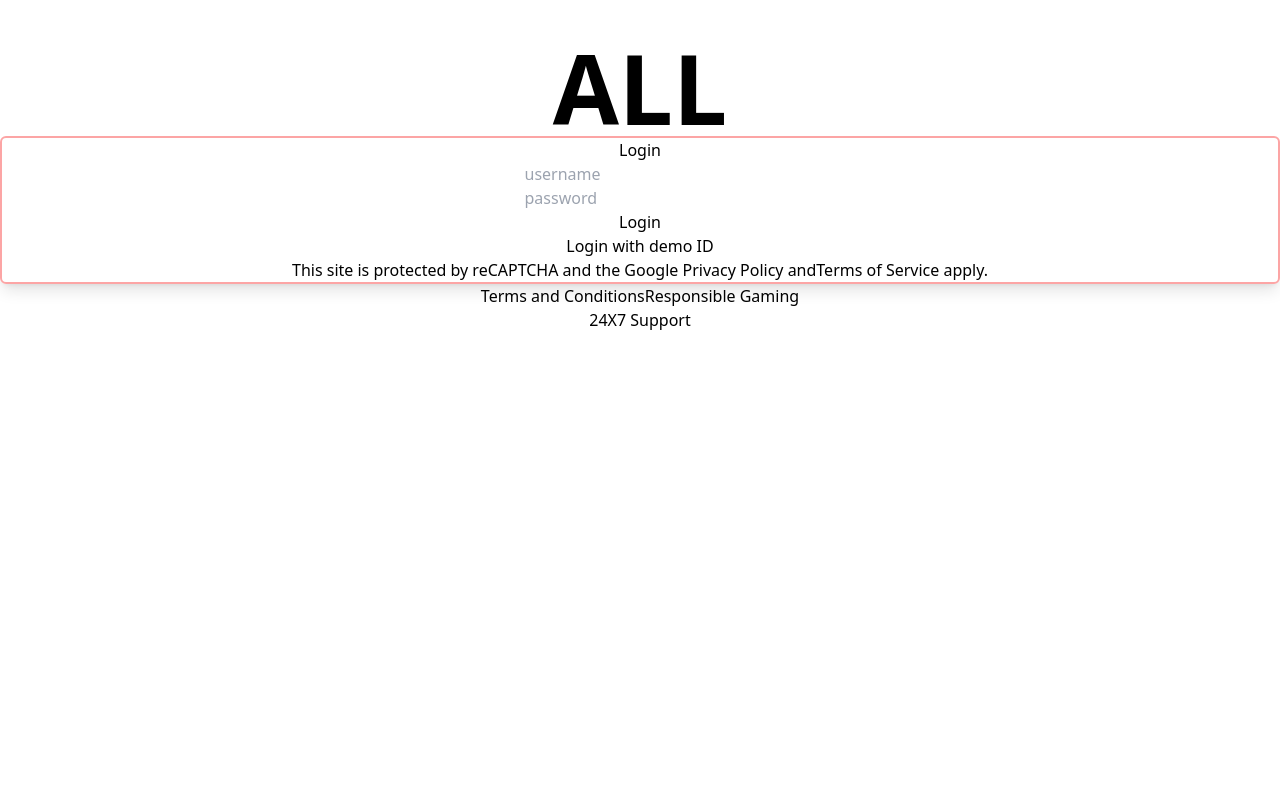
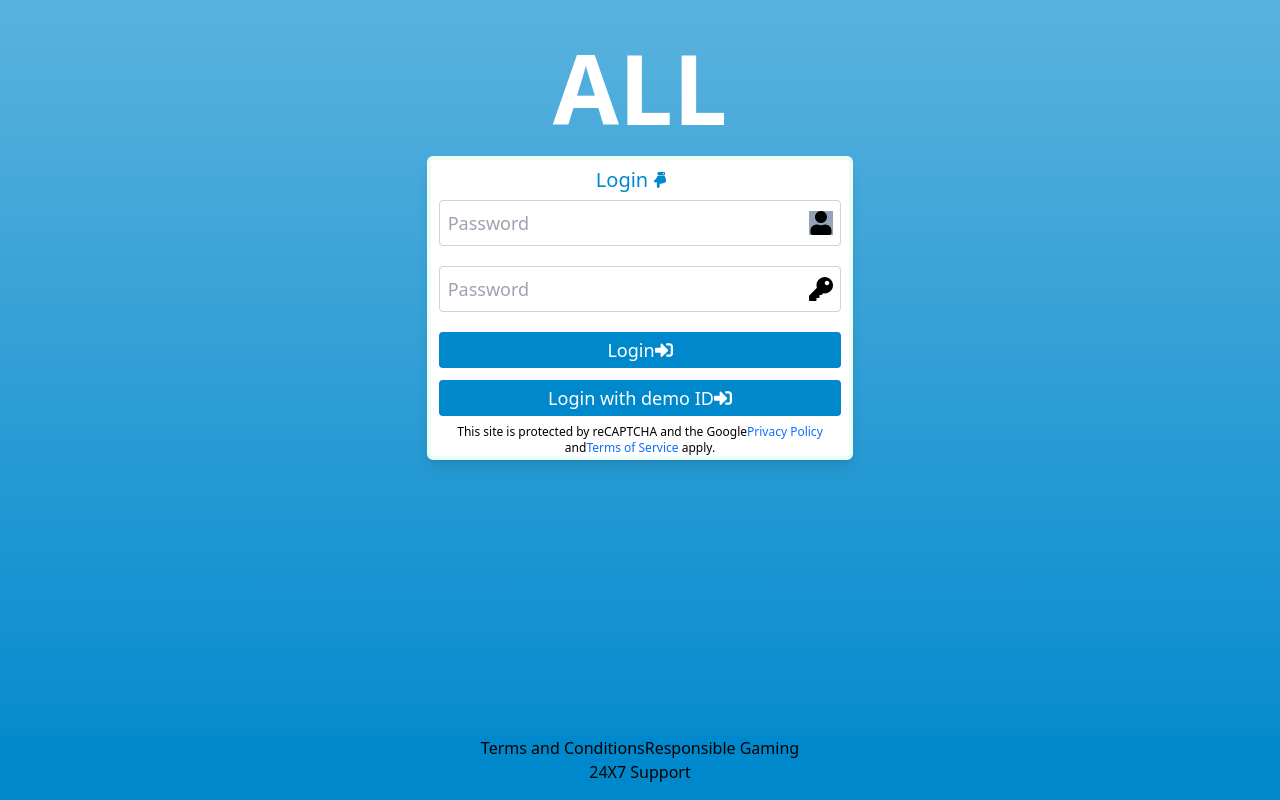
Before and after one commit to mohit-acredge/allpanelexch-login, a React (Create React App) app in the folder my-project/: page / in a window 1280 px wide. Built offline with nearby package versions, Linux system fonts and the light colour scheme.

Commit message:
css and icons added to the structure

```diff
--- a/my-project/package.json
+++ b/my-project/package.json
@@ -8,6 +8,7 @@
     "@testing-library/user-event": "^13.5.0",
     "react": "^18.3.1",
     "react-dom": "^18.3.1",
+    "react-icons": "^5.3.0",
     "react-scripts": "5.0.1",
     "web-vitals": "^2.1.4"
   },
--- a/my-project/src/App.js
+++ b/my-project/src/App.js
@@ -3,7 +3,7 @@ import Login from "./Components/Login";
 
 function App() {
   return (
-    <div className="App">
+    <div className="App min-h-screen h-full bg-gradient-to-t from-[#0088CC] to-[#0088cca5]">
       <Login />
     </div>
   );
--- a/my-project/src/Components/Login.jsx
+++ b/my-project/src/Components/Login.jsx
@@ -1,47 +1,75 @@
 import React from "react";
+import { FaHandPointDown } from "react-icons/fa";
+import { FaUser } from "react-icons/fa";
+import { FaKey } from "react-icons/fa";
+import { FaSignInAlt } from "react-icons/fa";
 
 const Login = () => {
   return (
-    <div>
-      <div className=" text-8xl font-bold mt-10 ">ALL</div>
+    <div className=" flex flex-col items-center justify-center ">
+      <div className=" text-8xl font-bold text-white pt-10 pb-5">ALL</div>
 
-      <div className=" border-2 border-red-300  w-full shadow-lg rounded-md h-1/2">
-        <h2>Login</h2>
+      <div className=" flex flex-col px-2 items-center justify-between border-4 border-emerald-50 w-1/3 shadow-lg rounded-md h-1/2 bg-white ">
+        <div className=" flex  justify-center  items-center gap-1">
+          <h2 className=" text-xl font-normal text-center text-[#0088cc]">
+            Login{" "}
+          </h2>
+          <span className="text-[#0088cc] w-8 h-10 items-center pt-3">
+            <FaHandPointDown />
+          </span>
+        </div>
 
-        <form action="">
-          <div>
-            <input type="text" placeholder="username" />
+        <form className="w-full">
+          <div className=" flex mb-5 w-full items-center relative">
+            <input
+              type="text"
+              placeholder="Password"
+              className=" w-full text-lg font-normal text-[#212529] border border-[#ced4da] rounded-[4px] p-2 "
+            />
+            <FaUser className=" absolute right-2 text-2xl bg-slate-400" />
           </div>
 
-          <div>
-            <input type="text" placeholder="password" />
+          <div className=" flex mb-5 w-full items-center relative">
+            <input
+              type="text"
+              placeholder="Password"
+              className=" w-full text-lg font-normal text-[#212529] border border-[#ced4da] rounded-[4px] p-2"
+            />
+            <FaKey className=" absolute right-2 text-2xl" />
           </div>
 
-          <div>
+          <div className="flex justify-center items-center p-1 text-white text-lg rounded-[4px] bg-[#0088CC] mb-3">
             <button>Login</button>
-            <span></span>
+            <FaSignInAlt />
           </div>
 
-          <div>
+          <div className="flex justify-center items-center p-1 text-white text-lg rounded-[4px] bg-[#0088CC] ">
             <button>Login with demo ID</button>
-            <span></span>
+            <FaSignInAlt />
           </div>
         </form>
 
-        <p>
-          This site is protected by reCAPTCHA and the Google{" "}
-          <span>Privacy Policy</span> andTerms of Service apply.
+        <p className=" text-xs font-normal mt-2">
+          This site is protected by reCAPTCHA and the Google
+          <a href="" className=" text-[#0d6efd]">
+            Privacy Policy
+          </a>{" "}
+          and
+          <a href="" className="text-[#0d6efd]">
+            Terms of Service
+          </a>{" "}
+          apply.
         </p>
       </div>
 
-      <div>
+      <div className="footer absolute bottom-0 w-full h-16   bg-[#0088cc]">
         <div>
           <a href="">Terms and Conditions</a>
           <a href="">Responsible Gaming</a>
         </div>
-
         <h2>24X7 Support</h2>
       </div>
+
     </div>
   );
 };
```
Also changed, not shown: 1 other file (tests, documents, lock files or other folders).
